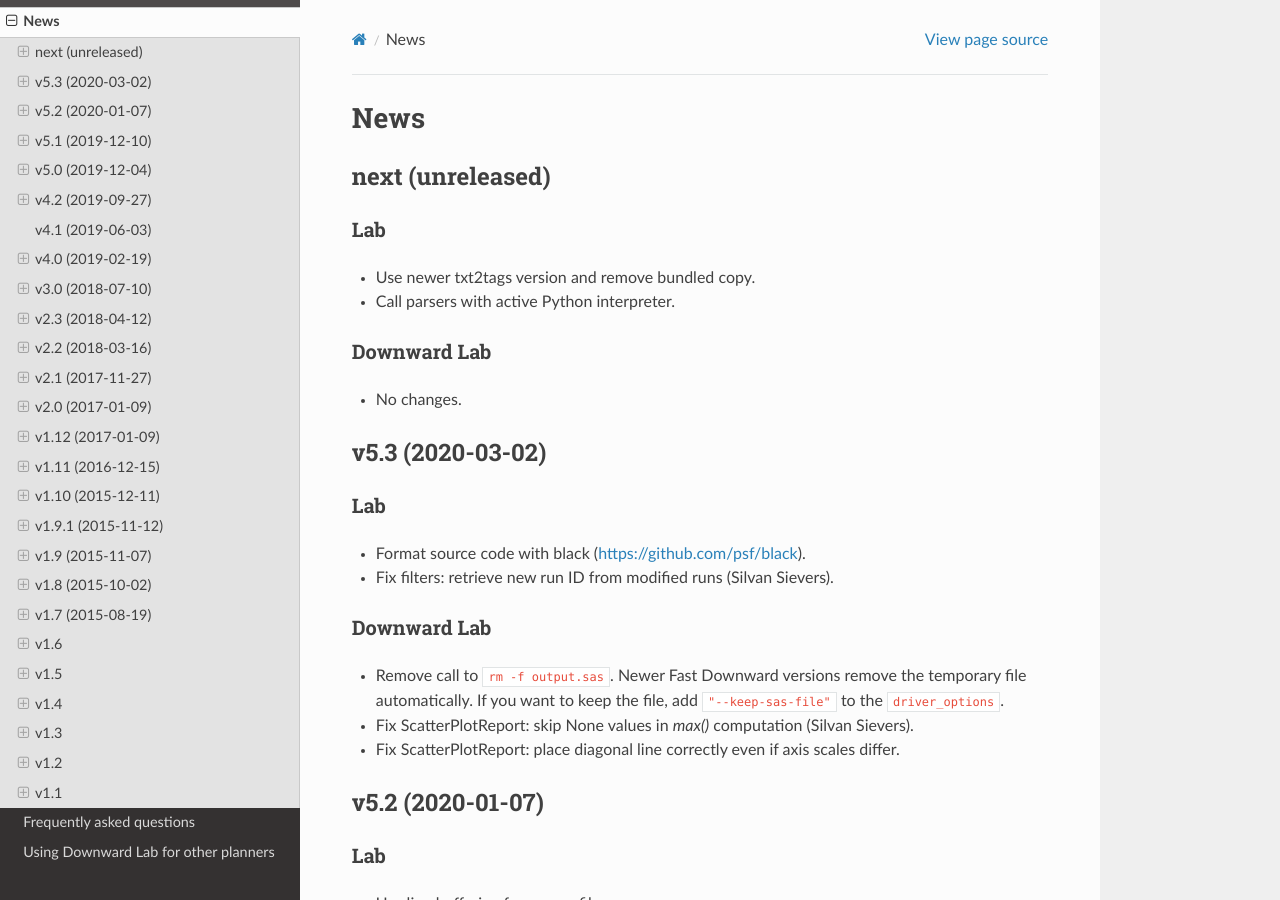
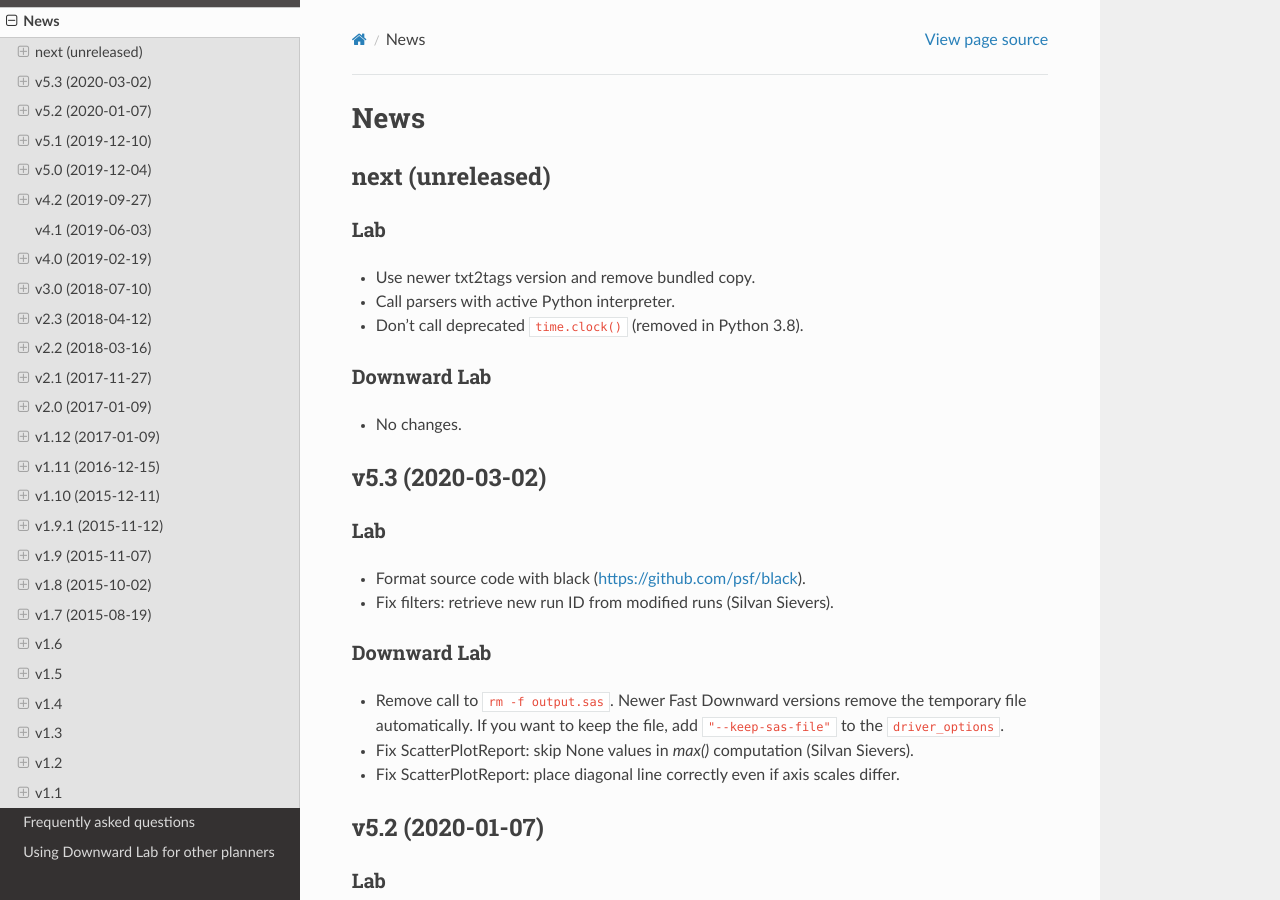
Before and after one commit to aibasel/lab, a Sphinx documentation site: the page built from docs/news.rst, in a window 1280 px wide and 900 px high. Built offline with Sphinx 7.4.7 and the Read the Docs theme 2.0.0, drawn with Linux system fonts in a browser that asks for light colours; pages that are not in the unit, such as notebooks, are missing from menus.

```diff
--- a/docs/news.rst
+++ b/docs/news.rst
@@ -8,6 +8,7 @@
 ^^^
 * Use newer txt2tags version and remove bundled copy.
 * Call parsers with active Python interpreter.
+* Don't call deprecated ``time.clock()`` (removed in Python 3.8).
 
 Downward Lab
 ^^^^^^^^^^^^
```
Also changed, not shown: 3 other files.
